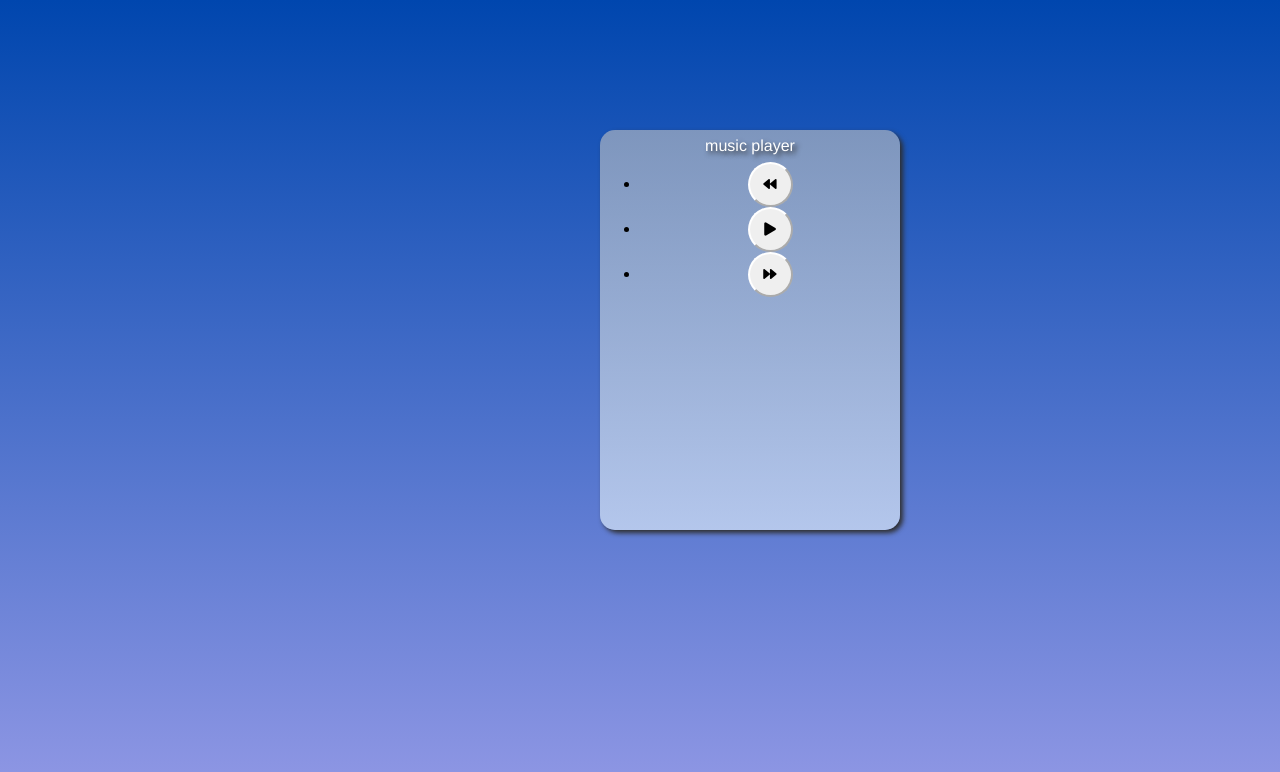
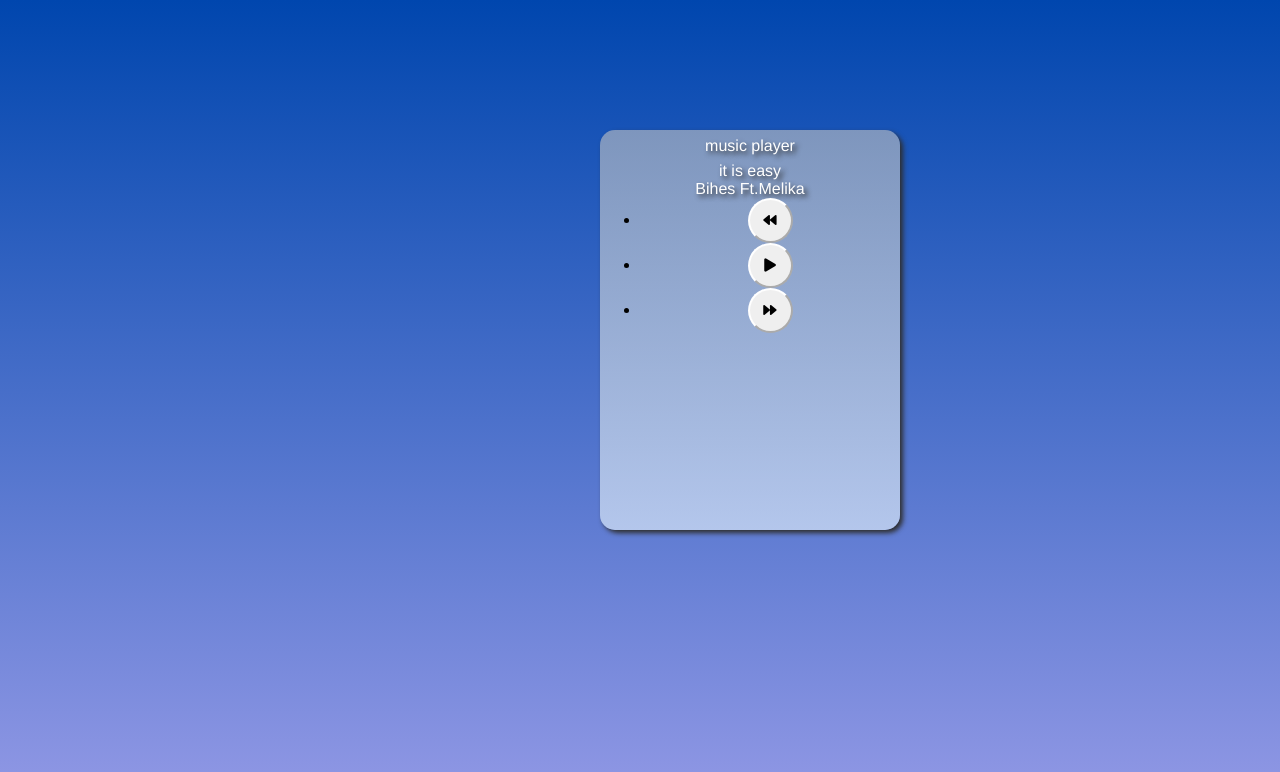
Before and after one commit to MHasanH1/Mehdi-Khamideh-40131873, a plain HTML site: page index.html in a window 1280 px wide. Drawn offline with Linux system fonts and the light colour scheme.

Commit message:
Descriptions tags added

```diff
--- a/index.html
+++ b/index.html
@@ -12,6 +12,8 @@
 <body>
     <div>
         <p class="MP">music player</p>
+		<p>it is easy</p>
+        <p class="singer">Bihes Ft.Melika</p>
         <ul class="Buttoms">
              <li><button class="back fas fa-backward"></button></li>
              <li><button class="play fas fa-play"></button></li>
```
